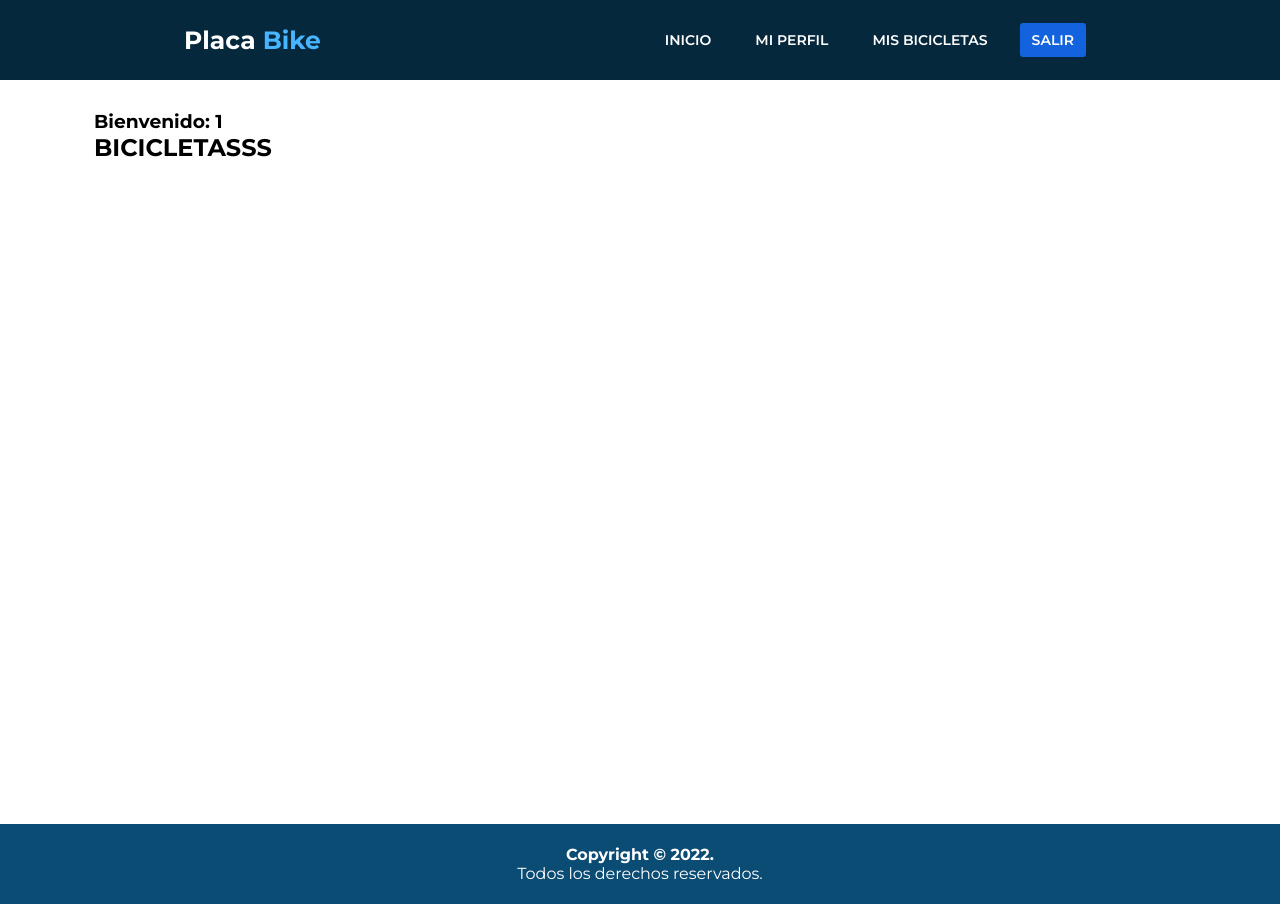
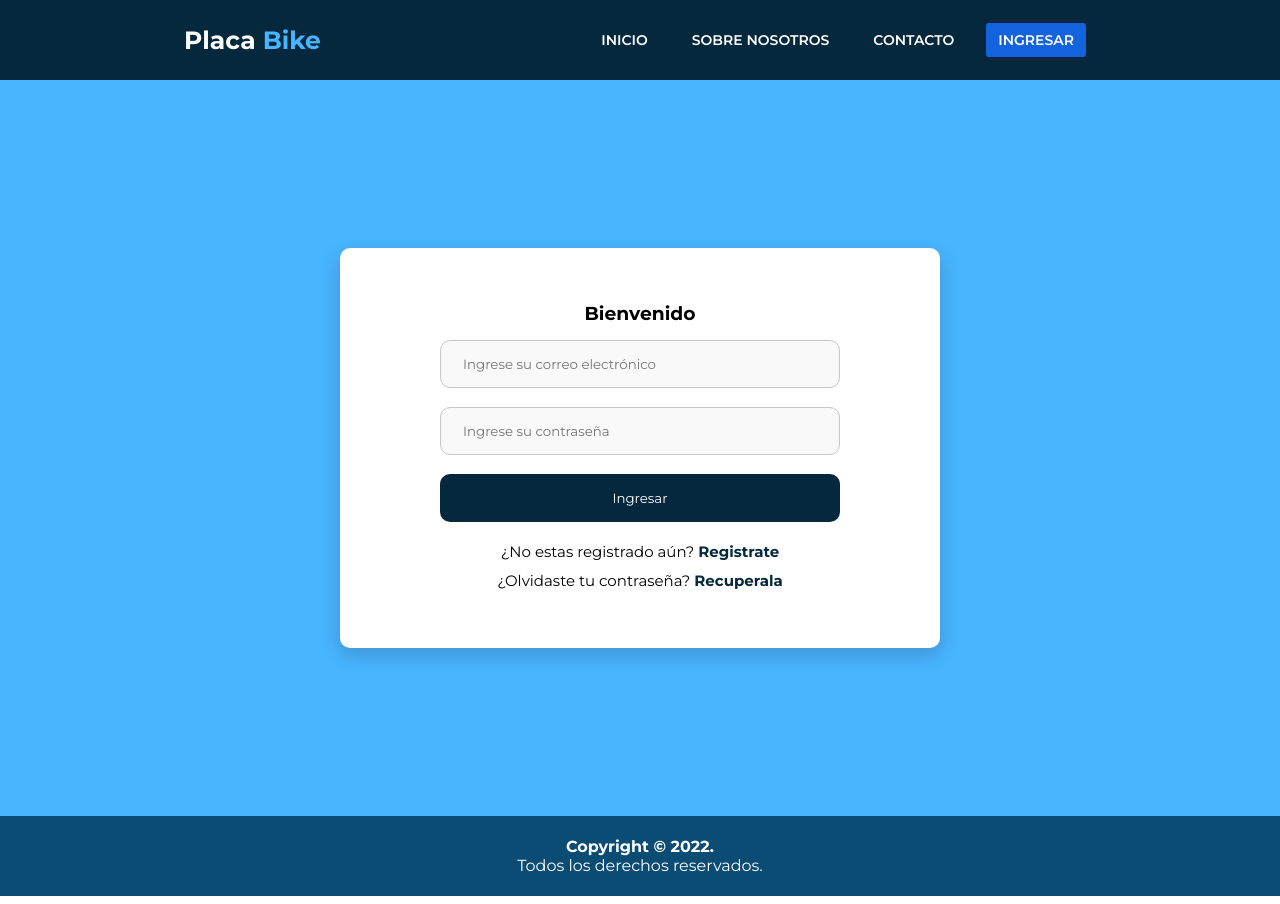
Before and after one commit to Pilli3800/PlacaBike, a React (Create React App) app: page /user/1/bicicletas in a window 1280 px wide. Built offline with nearby package versions, Linux system fonts and the light colour scheme.

Commit message:
Only left frontend auth user

```diff
--- a/src/pages/login/Login.js
+++ b/src/pages/login/Login.js
@@ -50,7 +50,7 @@ const Login = () => {
           console.log(user);
           localStorage.setItem("user", JSON.stringify(email));
           setLoading(false);
-          navigate(`/user/${user.email}`);
+          navigate(`/user/${user.email}/inicio`);
         })
         .catch((error) => {
           setLoading(false);
--- a/src/routes/AppRouter.jsx
+++ b/src/routes/AppRouter.jsx
@@ -8,6 +8,7 @@ import Recovery from "../pages/recovery/Recuperar";
 import Register from "../pages/register/Register";
 import Navbar from "../ui/components/navbar/Navbar";
 import UserRoutes from "../user/routes/UserRoutes";
+import PrivateRoutes from "./PrivateRoutes";
 
 const AppRouter = () => {
   return (
@@ -20,7 +21,9 @@ const AppRouter = () => {
         <Route path="login" element={<Login />} />
         <Route path="register" element={<Register />} />
         <Route path="recuperar" element={<Recovery />} />
-        <Route path="user/*" element={<UserRoutes />} />
+        <Route element={<PrivateRoutes/>}>
+          <Route path="user/*" element={<UserRoutes />} />
+        </Route>
         <Route path="*" element={<Navigate replace to="/" />} />
       </Routes>
     </>
--- /dev/null
+++ b/src/routes/PrivateRoutes.jsx
@@ -0,0 +1,22 @@
+import React from "react";
+import Login from "../pages/login/Login";
+import { Outlet } from "react-router";
+
+const userData = {
+  name: JSON.parse(localStorage.getItem("user")),
+};
+
+const useAuth = () => {
+  if (userData.name !== null) {
+    return true;
+  } else {
+    return false;
+  }
+};
+
+const PrivateRoutes = () => {
+  const isAuth = useAuth();
+  return isAuth ? <Outlet /> : <Login />;
+};
+
+export default PrivateRoutes;
--- a/src/ui/components/navbar-user-auth/Navbarauth.jsx
+++ b/src/ui/components/navbar-user-auth/Navbarauth.jsx
@@ -22,7 +22,7 @@ const Navbarauth = () => {
     <UserContext.Provider value={userData}>
       <header className="header">
         <nav className="nav">
-          <Link to={userData.name} className="logo nav-link">
+          <Link to={`${userData.name}/inicio`} className="logo nav-link">
             Placa <span>Bike</span>{" "}
           </Link>
           <button
@@ -35,7 +35,7 @@ const Navbarauth = () => {
           <ul className={`nav-menu ${toggleClassCheck}`}>
             <li className="nav-menu-item">
               <Link
-                to={userData.name}
+                to={`${userData.name}/inicio`}
                 onClick={handleClick}
                 className="nav-menu-link nav-link"
               >
--- a/src/user/pages/auth/bicicletas/Bicicletas.js
+++ b/src/user/pages/auth/bicicletas/Bicicletas.js
@@ -2,7 +2,7 @@ import React from 'react'
 
 const Bicicletas = () => {
   return (
-    <div><h2>BICICLETASSS </h2></div>
+    <div><h2>Bicicletas</h2></div>
   )
 }
 
--- a/src/user/pages/auth/dashboard/Dashboard.css
+++ b/src/user/pages/auth/container/UserContainer.css
@@ -1,4 +1,4 @@
-.dashboard-container {
+.UserContainer-container {
   height: 93vh;
   padding: 30px;
 }
--- a/src/user/pages/auth/dashboard/Dashboard.js
+++ b/src/user/pages/auth/container/UserContainer.js
@@ -1,22 +1,24 @@
-import React from "react";
-import "./Dashboard.css";
+import React, { useContext } from "react";
+import "./UserContainer.css";
 import Button from "@mui/material/Button";
 import Menu from "@mui/material/Menu";
 import MenuItem from "@mui/material/MenuItem";
 import PopupState, { bindTrigger, bindMenu } from "material-ui-popup-state";
 import { Container } from "@mui/system";
 import { Link, Outlet, useParams } from "react-router-dom";
+import UserContext from "../../../../contexts/UserContext";
 
-const Dashboard = () => {
+const UserContainer = (props) => {
   const { username } = useParams();
+  const context = useContext(UserContext);
+
   return (
     <Container>
-      <div className="dashboard-container">
-        <h3>Bienvenido: {username}</h3>
+      <div className="UserContainer-container">
         <Outlet />
       </div>
     </Container>
   );
 };
 
-export default Dashboard;
+export default UserContainer;
--- /dev/null
+++ b/src/user/pages/auth/inicio/InicioUser.js
@@ -0,0 +1,10 @@
+import React from "react";
+import "./InicioUser.css";
+
+const InicioUser = () => {
+  return <div className="inicio-container">
+    <h4>Esta es la pantalla inicial de Placa Bike.</h4>
+  </div>;
+};
+
+export default InicioUser;
--- a/src/user/pages/auth/perfil/Perfil.js
+++ b/src/user/pages/auth/perfil/Perfil.js
@@ -1,12 +1,22 @@
-import React from 'react'
-import { Avatar } from '@mui/material'
+import React from "react";
+import { Avatar } from "@mui/material";
 import "./Perfil.css";
+import UserContext from "../../../../contexts/UserContext";
 
 const Perfil = () => {
   return (
-    <div className='hola'>Perfil<Avatar>{}</Avatar>
-    <p>Detalles del Perfil</p></div>
-  )
-}
+    <UserContext.Consumer>
+      {(userData) => {
+        return (
+          <div>
+            Perfil
+            <Avatar>{userData.name.toString().charAt(0).toUpperCase()}</Avatar>
+            <p>Detalles del Perfil</p>
+          </div>
+        );
+      }}
+    </UserContext.Consumer>
+  );
+};
 
-export default Perfil
+export default Perfil;
--- a/src/user/routes/UserRoutes.jsx
+++ b/src/user/routes/UserRoutes.jsx
@@ -2,20 +2,23 @@ import React from "react";
 import Navbarauth from "../../ui/components/navbar-user-auth/Navbarauth";
 import { Routes, Route } from "react-router-dom";
 import Perfil from "../pages/auth/perfil/Perfil";
-import Dashboard from "../pages/auth/dashboard/Dashboard";
+import Dashboard from "../pages/auth/container/UserContainer";
 import Bicicletas from "../pages/auth/bicicletas/Bicicletas";
 import UserContext from "../../contexts/UserContext";
+import UserContainer from "../pages/auth/container/UserContainer";
+import InicioUser from "../pages/auth/inicio/InicioUser";
 
 const UserRoutes = () => {
   const userData = {
-    name: JSON.parse(localStorage.getItem('user')),
+    name: JSON.parse(localStorage.getItem("user")),
   };
   return (
     <>
       <UserContext.Provider value={userData}>
         <Navbarauth />
         <Routes>
-          <Route path=":username" element={<Dashboard />}>
+          <Route path=":username" element={<UserContainer />}>
+            <Route path="inicio" element={<InicioUser/>} />
             <Route path="perfil" element={<Perfil />} />
             <Route path="bicicletas" element={<Bicicletas />} />
           </Route>
```
Also changed, not shown: src/user/pages/auth/inicio/InicioUser.css (added).
